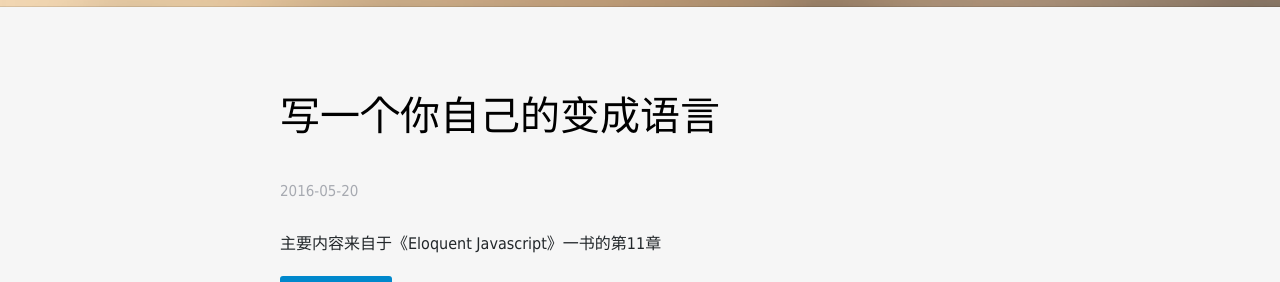
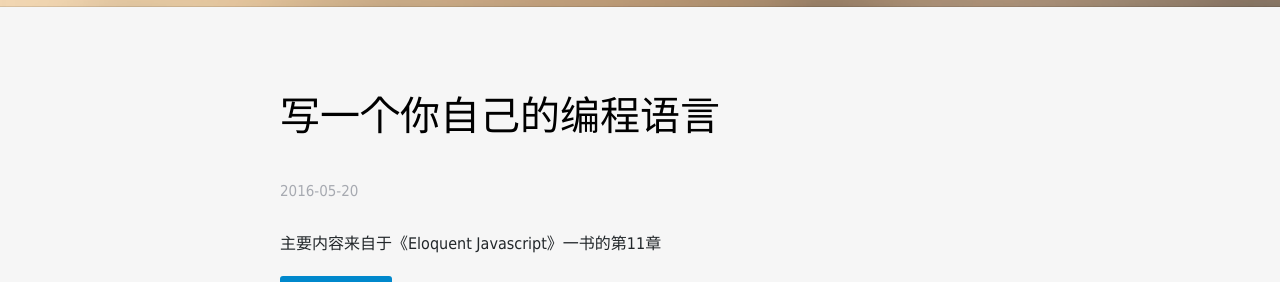
Before and after one commit to fantaghiro/fantaghiro.github.io, a Jekyll site: the page built from index.html, in a window 1280 px wide and 900 px high. Shown: the part 253-535 px from the top of the window. Built offline with Jekyll 4.4.1, drawn with Linux system fonts in a browser that asks for light colours; nearby versions of some CDN libraries; some web fonts are replaced; the list of posts is cut into pages by our own code.

Commit message:
改错别字

```diff
--- a/_posts/2016-05-20-make-your-own-language.markdown
+++ b/_posts/2016-05-20-make-your-own-language.markdown
@@ -1,6 +1,6 @@
 ---
 layout: post
-title: 写一个你自己的变成语言
+title: 写一个你自己的编程语言
 category: study
 description: 主要内容来自于《Eloquent Javascript》一书的第11章
 tags:
```
